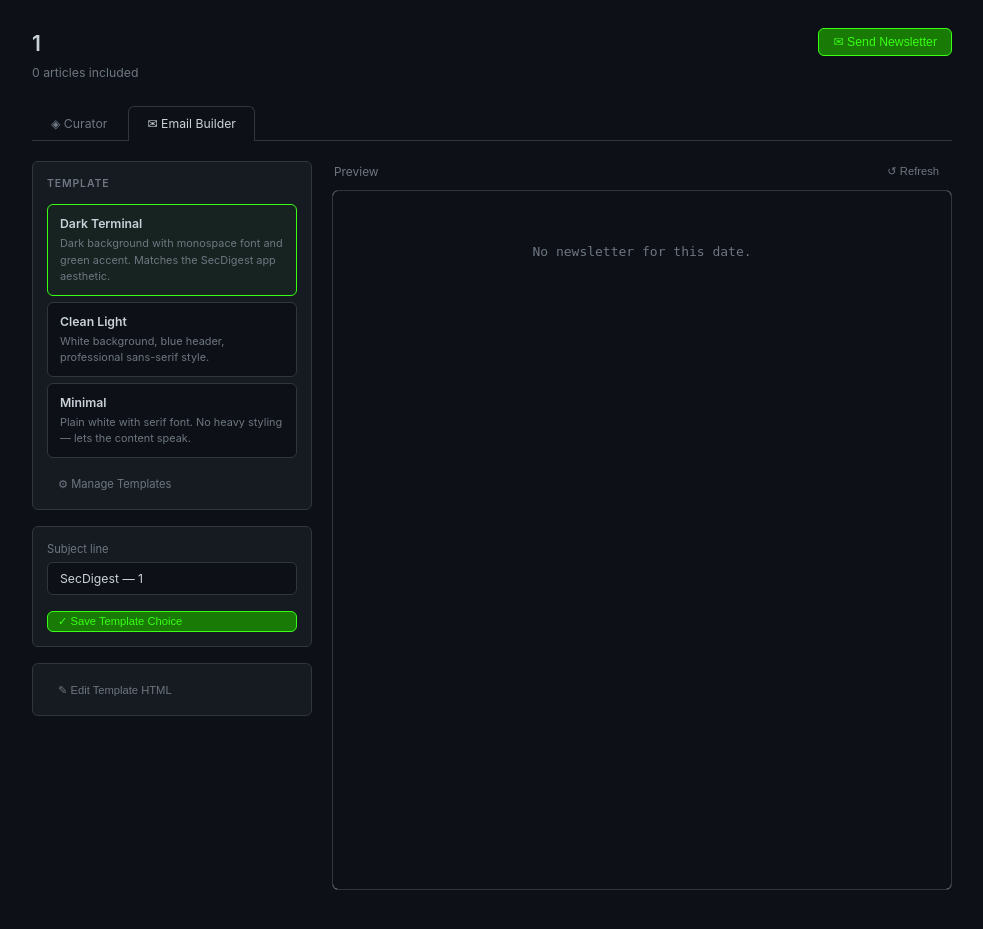
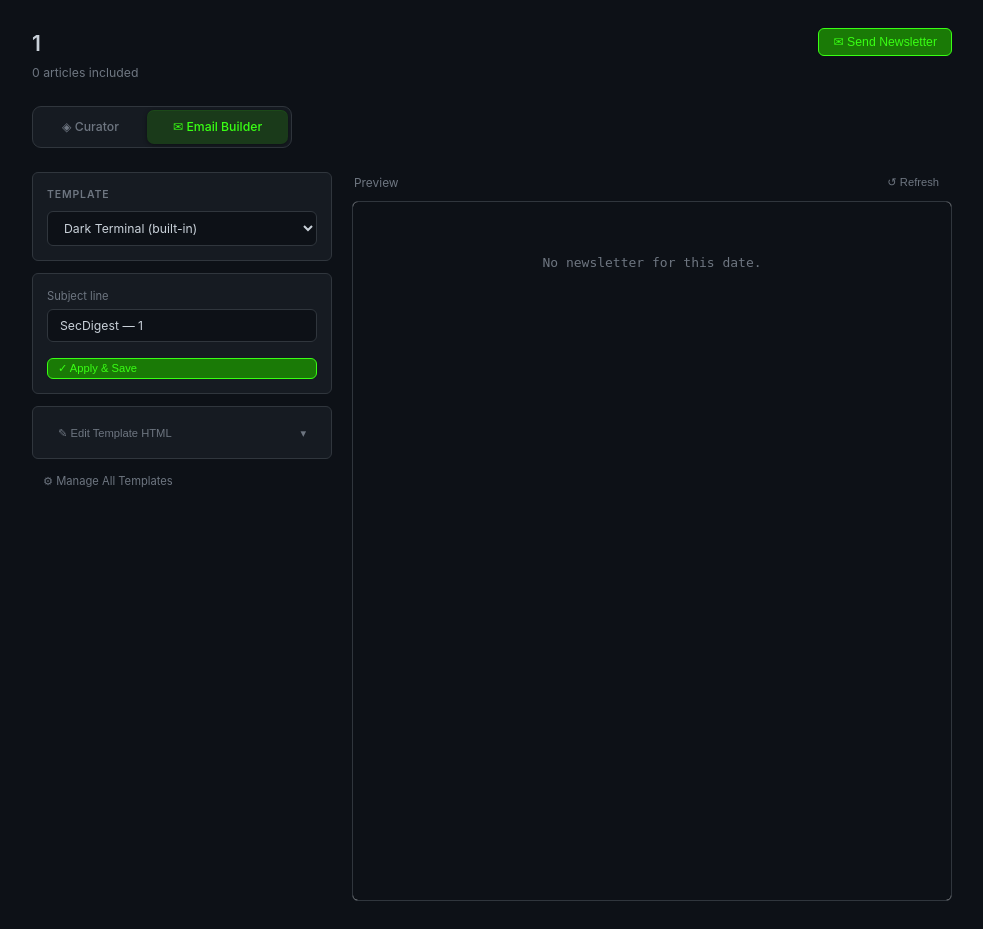
Before and after one commit to ahhh/secdigest, a FastAPI app: page /day/1?view=builder in a window 1280 px wide. Shown: the part 52-981 px from the top of the page, without its empty margins (148-1131 px from the left). Before the commit the page ends 942 px from the top, so only its background shows below. Run offline with FastAPI, Linux system fonts and the light colour scheme; the visitor is signed in with stand-in values (Sample User, id 1); data comes from the database, SQL or seed files in the repository; data that the repository does not hold is empty; some libraries are stand-ins or nearby versions.

Commit message:
adding more features to curator and email builder

```diff
--- a/secdigest/db.py
+++ b/secdigest/db.py
@@ -314,9 +314,10 @@ def article_get(id: int) -> dict | None:
     return dict(row) if row else None
 
 
-def article_insert(newsletter_id: int, hn_id: int, title: str, url: str,
+def article_insert(newsletter_id: int, hn_id: int | None, title: str, url: str,
                    hn_score: int, hn_comments: int, relevance_score: float,
                    relevance_reason: str, position: int) -> int:
+    hn_url = f"https://news.ycombinator.com/item?id={hn_id}" if hn_id else None
     with _lock:
         cur = _get_conn().execute(
             """INSERT OR IGNORE INTO articles
@@ -324,7 +325,7 @@ def article_insert(newsletter_id: int, hn_id: int, title: str, url: str,
                 relevance_score, relevance_reason, position)
                VALUES (?,?,?,?,?,?,?,?,?,?)""",
             (newsletter_id, hn_id, title, url,
-             f"https://news.ycombinator.com/item?id={hn_id}",
+             hn_url,
              hn_score, hn_comments, relevance_score, relevance_reason, position),
         )
         _get_conn().commit()
--- a/secdigest/web/routes/newsletter.py
+++ b/secdigest/web/routes/newsletter.py
@@ -146,6 +146,35 @@ async def day_send(request: Request, date_str: str):
 
 # ── Article actions ───────────────────────────────────────────────────────────
 
+@router.post("/day/{date_str}/article/add")
+async def add_article(request: Request, date_str: str,
+                      url: str = Form(...),
+                      title: str = Form(...),
+                      summary: str = Form(""),
+                      auto_summarize: str = Form("0")):
+    if not is_authed(request):
+        return JSONResponse({"error": "not authenticated"}, status_code=401)
+    newsletter = db.newsletter_get_or_create(date_str)
+    articles = db.article_list(newsletter["id"])
+    position = max((a["position"] for a in articles), default=-1) + 1
+    article_id = db.article_insert(
+        newsletter_id=newsletter["id"],
+        hn_id=None,
+        title=title.strip(),
+        url=url.strip(),
+        hn_score=0,
+        hn_comments=0,
+        relevance_score=10.0,
+        relevance_reason="manually added",
+        position=position,
+    )
+    if summary.strip():
+        db.article_update(article_id, summary=summary.strip())
+    elif auto_summarize == "1":
+        asyncio.create_task(asyncio.to_thread(summarizer.summarize_article, article_id))
+    return RedirectResponse(f"/day/{date_str}", status_code=302)
+
+
 @router.post("/day/{date_str}/article/{article_id}/summary")
 async def update_summary(request: Request, date_str: str, article_id: int,
                          summary: str = Form(...)):
--- a/secdigest/web/static/style.css
+++ b/secdigest/web/static/style.css
@@ -356,44 +356,51 @@ select.input { cursor: pointer; }
 .login-sub { color: var(--muted); font-size: 0.875em; margin-bottom: 24px; }
 .login-form { display: flex; flex-direction: column; gap: 12px; }
 
-/* View tabs */
-.view-tabs {
-  display: flex;
+/* View mode toggle (pill / segmented control) */
+.view-toggle {
+  display: inline-flex;
+  background: var(--bg2);
+  border: 1px solid var(--border);
+  border-radius: 9px;
+  padding: 3px;
   gap: 2px;
-  margin-bottom: 20px;
-  border-bottom: 1px solid var(--border);
-  padding-bottom: 0;
+  margin-bottom: 24px;
 }
-.view-tab {
-  padding: 8px 18px;
+.view-toggle-btn {
+  padding: 8px 26px;
+  border-radius: 7px;
   font-size: 0.875em;
+  font-weight: 500;
   color: var(--muted);
   text-decoration: none;
-  border-radius: var(--radius) var(--radius) 0 0;
-  border: 1px solid transparent;
-  border-bottom: none;
-  margin-bottom: -1px;
+  transition: background 0.12s, color 0.12s, box-shadow 0.12s;
+  white-space: nowrap;
+  user-select: none;
 }
-.view-tab:hover { color: var(--text); text-decoration: none; }
-.view-tab.active {
+.view-toggle-btn:hover { color: var(--text); text-decoration: none; }
+.view-toggle-btn.active {
+  background: var(--bg3);
   color: var(--text);
-  background: var(--bg);
-  border-color: var(--border);
-  border-bottom-color: var(--bg);
+  box-shadow: 0 1px 4px rgba(0,0,0,0.45), inset 0 1px 0 rgba(255,255,255,0.05);
+}
+.view-toggle-btn.active-builder {
+  background: #1a3a1a;
+  color: var(--green);
+  box-shadow: 0 1px 4px rgba(0,0,0,0.45), inset 0 1px 0 rgba(57,255,20,0.08);
 }
 
 /* Email builder layout */
 .builder-layout {
   display: grid;
-  grid-template-columns: 280px 1fr;
+  grid-template-columns: 300px 1fr;
   gap: 20px;
   align-items: start;
 }
-@media (max-width: 720px) {
+@media (max-width: 760px) {
   .builder-layout { grid-template-columns: 1fr; }
 }
 
-.builder-sidebar { display: flex; flex-direction: column; gap: 16px; }
+.builder-sidebar { display: flex; flex-direction: column; gap: 12px; }
 
 .builder-section {
   background: var(--bg2);
@@ -401,21 +408,6 @@ select.input { cursor: pointer; }
   border-radius: var(--radius);
   padding: 14px;
 }
-
-.tmpl-list { display: flex; flex-direction: column; gap: 6px; margin-bottom: 8px; }
-
-.tmpl-card {
-  padding: 10px 12px;
-  border: 1px solid var(--border);
-  border-radius: var(--radius);
-  cursor: pointer;
-  transition: border-color 0.15s, background 0.15s;
-  background: var(--bg);
-}
-.tmpl-card:hover { border-color: var(--blue); background: #1c2d4a22; }
-.tmpl-card.active { border-color: var(--green); background: #1a3a1a44; }
-.tmpl-card-name { font-size: 0.875em; font-weight: 600; color: var(--text); }
-.tmpl-card-desc { font-size: 0.78em; color: var(--muted); margin-top: 2px; }
 
 .builder-preview { display: flex; flex-direction: column; gap: 8px; }
 .builder-preview-header {
@@ -431,3 +423,10 @@ select.input { cursor: pointer; }
   border-radius: var(--radius);
   background: #fff;
 }
+.save-new-panel {
+  margin-top: 10px;
+  padding: 10px;
+  background: var(--bg3);
+  border: 1px solid var(--border);
+  border-radius: var(--radius);
+}
--- a/secdigest/web/templates/day.html
+++ b/secdigest/web/templates/day.html
@@ -22,6 +22,7 @@
     <form action="/day/{{ date_str }}/fetch" method="post" style="display:inline">
       <button class="btn btn-outline">&#x2193; Fetch HN</button>
     </form>
+    <button class="btn btn-outline" onclick="toggleAddArticle()">+ Add Article</button>
     {% if articles %}
     <form action="/day/{{ date_str }}/summarize" method="post" style="display:inline">
       <button class="btn btn-outline">&#x2726; Summarize</button>
@@ -40,11 +41,51 @@
   </div>
 </div>
 
-<!-- View toggle tabs -->
-<div class="view-tabs">
-  <a href="/day/{{ date_str }}" class="view-tab {% if view == 'curator' %}active{% endif %}">&#x25C8; Curator</a>
-  <a href="/day/{{ date_str }}?view=builder" class="view-tab {% if view == 'builder' %}active{% endif %}">&#x2709; Email Builder</a>
+<!-- View mode toggle -->
+<div class="view-toggle">
+  <a href="/day/{{ date_str }}" class="view-toggle-btn {% if view == 'curator' %}active{% endif %}">
+    &#x25C8; Curator
+  </a>
+  <a href="/day/{{ date_str }}?view=builder" class="view-toggle-btn {% if view == 'builder' %}active-builder{% endif %}">
+    &#x2709; Email Builder
+  </a>
 </div>
+
+<!-- Add article panel (curator only, always available) -->
+{% if view == 'curator' %}
+<div id="add-article-panel" style="display:none;margin-bottom:20px;">
+  <div class="form-card" style="margin-bottom:0;">
+    <div class="section-label" style="margin-bottom:12px;">Add Article Manually</div>
+    <form action="/day/{{ date_str }}/article/add" method="post">
+      <div class="form-row">
+        <div class="form-group" style="flex:2">
+          <label class="label">URL <span class="text-muted">(required)</span></label>
+          <input type="url" name="url" class="input" required placeholder="https://example.com/article">
+        </div>
+        <div class="form-group" style="flex:2">
+          <label class="label">Title <span class="text-muted">(required)</span></label>
+          <input type="text" name="title" class="input" required placeholder="Article title">
+        </div>
+      </div>
+      <div class="form-group">
+        <label class="label">Summary <span class="text-muted">(leave blank to auto-generate)</span></label>
+        <textarea name="summary" class="textarea" rows="3"
+                  placeholder="Optional — leave blank and check below to auto-generate via AI"></textarea>
+      </div>
+      <div style="display:flex;align-items:center;justify-content:space-between;flex-wrap:wrap;gap:10px;">
+        <label class="checkbox-label">
+          <input type="checkbox" name="auto_summarize" value="1">
+          Auto-generate summary if blank
+        </label>
+        <div class="btn-group">
+          <button type="submit" class="btn btn-primary btn-sm">Add Article</button>
+          <button type="button" class="btn btn-ghost btn-sm" onclick="toggleAddArticle()">Cancel</button>
+        </div>
+      </div>
+    </form>
+  </div>
+</div>
+{% endif %}
 
 {% if view == 'builder' %}
 
@@ -54,25 +95,22 @@
   <!-- Left sidebar -->
   <div class="builder-sidebar">
 
+    <!-- Template picker -->
     <div class="builder-section">
-      <div class="section-label">Template</div>
-      <div class="tmpl-list" id="tmpl-list">
+      <div class="section-label" style="margin-bottom:8px;">Template</div>
+      <select class="input" id="tmpl-select"
+              onchange="selectTemplate(parseInt(this.value))">
         {% for t in email_templates %}
-        <div class="tmpl-card {% if t.id == active_template_id %}active{% endif %}"
-             id="tmpl-card-{{ t.id }}"
-             onclick="selectTemplate({{ t.id }})">
-          <div class="tmpl-card-name">{{ t.name }}</div>
-          {% if t.description %}<div class="tmpl-card-desc">{{ t.description }}</div>{% endif %}
-        </div>
+        <option value="{{ t.id }}" {% if t.id == active_template_id %}selected{% endif %}>
+          {{ t.name }}{% if t.is_builtin %} (built-in){% endif %}
+        </option>
         {% endfor %}
-      </div>
-      <a href="/email-templates" class="btn btn-ghost btn-sm" style="margin-top:8px;width:100%">
-        &#x2699; Manage Templates
-      </a>
+      </select>
     </div>
 
+    <!-- Subject + save choice -->
     <div class="builder-section">
-      <form action="/day/{{ date_str }}/set-template" method="post" id="tmpl-form">
+      <form action="/day/{{ date_str }}/set-template" method="post">
         <input type="hidden" name="template_id" id="tmpl-form-id" value="{{ active_template_id or '' }}">
         <div class="form-group">
           <label class="label">Subject line</label>
@@ -81,42 +119,70 @@
                  placeholder="SecDigest — {{ date_str }}">
         </div>
         <button type="submit" class="btn btn-primary btn-sm" style="width:100%">
-          &#x2713; Save Template Choice
+          &#x2713; Apply &amp; Save
         </button>
       </form>
     </div>
 
+    <!-- Inline template editor -->
     <div class="builder-section">
-      <button class="btn btn-ghost btn-sm" style="width:100%" onclick="toggleTemplateEditor()">
-        &#x270E; Edit Template HTML
+      <button class="btn btn-ghost btn-sm" style="width:100%;justify-content:space-between"
+              onclick="toggleTemplateEditor()">
+        <span>&#x270E; Edit Template HTML</span>
+        <span id="editor-arrow">&#x25BE;</span>
       </button>
-      <div id="tmpl-editor" style="display:none;margin-top:12px;">
-        <form id="tmpl-save-form" action="/email-templates/1/save" method="post">
-          <div class="form-group">
+
+      <div id="tmpl-editor" style="display:none;margin-top:14px;">
+        <div class="form-group">
+          <label class="label">Template name</label>
+          <input type="text" id="edit-name" class="input">
+        </div>
+        <div class="form-group">
+          <label class="label">Wrapper HTML
+            <span class="text-muted" style="font-weight:400"> — use <code>{articles}</code> and <code>{date}</code></span>
+          </label>
+          <textarea id="edit-html" class="textarea" rows="9"></textarea>
+        </div>
+        <div class="form-group">
+          <label class="label">Article HTML
+            <span class="text-muted" style="font-weight:400"> — use <code>{title}</code> <code>{url}</code> <code>{summary}</code> etc.</span>
+          </label>
+          <textarea id="edit-article-html" class="textarea" rows="6"></textarea>
+        </div>
+
+        <p id="edit-builtin-note" class="text-muted"
+           style="font-size:.8em;padding:6px 8px;background:var(--bg3);border-radius:4px;margin-bottom:10px;display:none;">
+          &#x26A0; Built-in template — edits will modify it permanently.
+        </p>
+
+        <div class="btn-group" style="margin-bottom:10px;">
+          <button type="button" class="btn btn-sm btn-primary" onclick="saveExisting()">
+            Save Template
+          </button>
+          <button type="button" class="btn btn-sm btn-outline" onclick="toggleSaveNew()">
+            Save as New&hellip;
+          </button>
+        </div>
+
+        <!-- Save as new panel -->
+        <div id="save-new-panel" class="save-new-panel" style="display:none;">
+          <div class="section-label" style="margin-bottom:8px;">Save as New Template</div>
+          <div class="form-group" style="margin-bottom:8px;">
             <label class="label">Name</label>
-            <input type="text" name="name" id="edit-name" class="input input-sm">
+            <input type="text" id="new-tmpl-name" class="input" placeholder="My Custom Template">
           </div>
-          <div class="form-group">
-            <label class="label">Wrapper HTML</label>
-            <textarea name="html" id="edit-html" class="textarea" rows="8"></textarea>
+          <div class="btn-group">
+            <button type="button" class="btn btn-sm btn-primary" onclick="saveAsNew()">Create</button>
+            <button type="button" class="btn btn-sm btn-ghost" onclick="toggleSaveNew()">Cancel</button>
           </div>
-          <div class="form-group">
-            <label class="label">Article HTML</label>
-            <textarea name="article_html" id="edit-article-html" class="textarea" rows="6"></textarea>
-          </div>
-          <!-- keep other fields hidden so the save form is complete -->
-          <input type="hidden" name="description" id="edit-description">
-          <input type="hidden" name="subject" id="edit-subject-hidden">
-          <div class="btn-group" style="margin-top:8px;">
-            <button type="submit" class="btn btn-primary btn-sm">Save Template</button>
-            <button type="button" class="btn btn-ghost btn-sm" onclick="toggleTemplateEditor()">Cancel</button>
-          </div>
-        </form>
-        <p id="edit-builtin-note" class="text-muted" style="font-size:.8em;margin-top:6px;display:none;">
-          Built-in template — saving will modify it permanently.
-        </p>
+        </div>
+
       </div>
     </div>
+
+    <a href="/email-templates" class="btn btn-ghost btn-sm" style="width:100%">
+      &#x2699; Manage All Templates
+    </a>
 
   </div>
 
@@ -138,28 +204,29 @@
 <script>
 const dateStr = '{{ date_str }}';
 let currentTemplateId = {{ active_template_id or 'null' }};
+let currentTemplateData = {};
 
 function selectTemplate(id) {
-  document.querySelectorAll('.tmpl-card').forEach(c => c.classList.remove('active'));
-  const card = document.getElementById('tmpl-card-' + id);
-  if (card) card.classList.add('active');
   document.getElementById('tmpl-form-id').value = id;
+  document.getElementById('tmpl-select').value = id;
   currentTemplateId = id;
   reloadPreview();
-  // Load template data into editor if open
-  const editor = document.getElementById('tmpl-editor');
-  if (editor.style.display !== 'none') loadTemplateIntoEditor(id);
+  if (document.getElementById('tmpl-editor').style.display !== 'none') {
+    loadTemplateIntoEditor(id);
+  }
 }
 
 function reloadPreview() {
-  const frame = document.getElementById('email-preview');
-  frame.src = '/day/' + dateStr + '/preview?template_id=' + (currentTemplateId || '');
+  document.getElementById('email-preview').src =
+    '/day/' + dateStr + '/preview?template_id=' + (currentTemplateId || '');
 }
 
 function toggleTemplateEditor() {
   const editor = document.getElementById('tmpl-editor');
+  const arrow = document.getElementById('editor-arrow');
   const open = editor.style.display !== 'none';
   editor.style.display = open ? 'none' : 'block';
+  arrow.innerHTML = open ? '&#x25BE;' : '&#x25B4;';
   if (!open && currentTemplateId) loadTemplateIntoEditor(currentTemplateId);
 }
 
@@ -167,16 +234,57 @@ function loadTemplateIntoEditor(id) {
   fetch('/email-templates/' + id + '/json')
     .then(r => r.json())
     .then(t => {
+      currentTemplateData = t;
       document.getElementById('edit-name').value = t.name || '';
       document.getElementById('edit-html').value = t.html || '';
       document.getElementById('edit-article-html').value = t.article_html || '';
-      document.getElementById('edit-description').value = t.description || '';
-      document.getElementById('edit-subject-hidden').value = t.subject || '';
-      // Update form action to save to this template
-      document.getElementById('tmpl-save-form').action = '/email-templates/' + id + '/save';
-      const note = document.getElementById('edit-builtin-note');
-      note.style.display = t.is_builtin ? 'block' : 'none';
+      document.getElementById('edit-builtin-note').style.display = t.is_builtin ? 'block' : 'none';
     });
+}
+
+function saveExisting() {
+  const form = document.createElement('form');
+  form.method = 'post';
+  form.action = '/email-templates/' + currentTemplateId + '/save';
+  appendFields(form, {
+    name:         document.getElementById('edit-name').value,
+    description:  currentTemplateData.description || '',
+    subject:      currentTemplateData.subject || 'SecDigest — {date}',
+    html:         document.getElementById('edit-html').value,
+    article_html: document.getElementById('edit-article-html').value,
+  });
+  document.body.appendChild(form);
+  form.submit();
+}
+
+function toggleSaveNew() {
+  const panel = document.getElementById('save-new-panel');
+  panel.style.display = panel.style.display === 'none' ? 'block' : 'none';
+}
+
+function saveAsNew() {
+  const name = document.getElementById('new-tmpl-name').value.trim();
+  if (!name) { document.getElementById('new-tmpl-name').focus(); return; }
+  const form = document.createElement('form');
+  form.method = 'post';
+  form.action = '/email-templates/new';
+  appendFields(form, {
+    name:         name,
+    description:  '',
+    subject:      currentTemplateData.subject || 'SecDigest — {date}',
+    html:         document.getElementById('edit-html').value,
+    article_html: document.getElementById('edit-article-html').value,
+  });
+  document.body.appendChild(form);
+  form.submit();
+}
+
+function appendFields(form, fields) {
+  for (const [k, v] of Object.entries(fields)) {
+    const i = document.createElement('input');
+    i.type = 'hidden'; i.name = k; i.value = v;
+    form.appendChild(i);
+  }
 }
 </script>
 
@@ -269,6 +377,11 @@ function loadTemplateIntoEditor(id) {
 {% endif %}
 
 <script>
+function toggleAddArticle() {
+  const panel = document.getElementById('add-article-panel');
+  if (panel) panel.style.display = panel.style.display === 'none' ? 'block' : 'none';
+}
+
 function toggleEdit(id) {
   const edit = document.getElementById('edit-' + id);
   edit.style.display = edit.style.display === 'none' ? 'block' : 'none';
```
